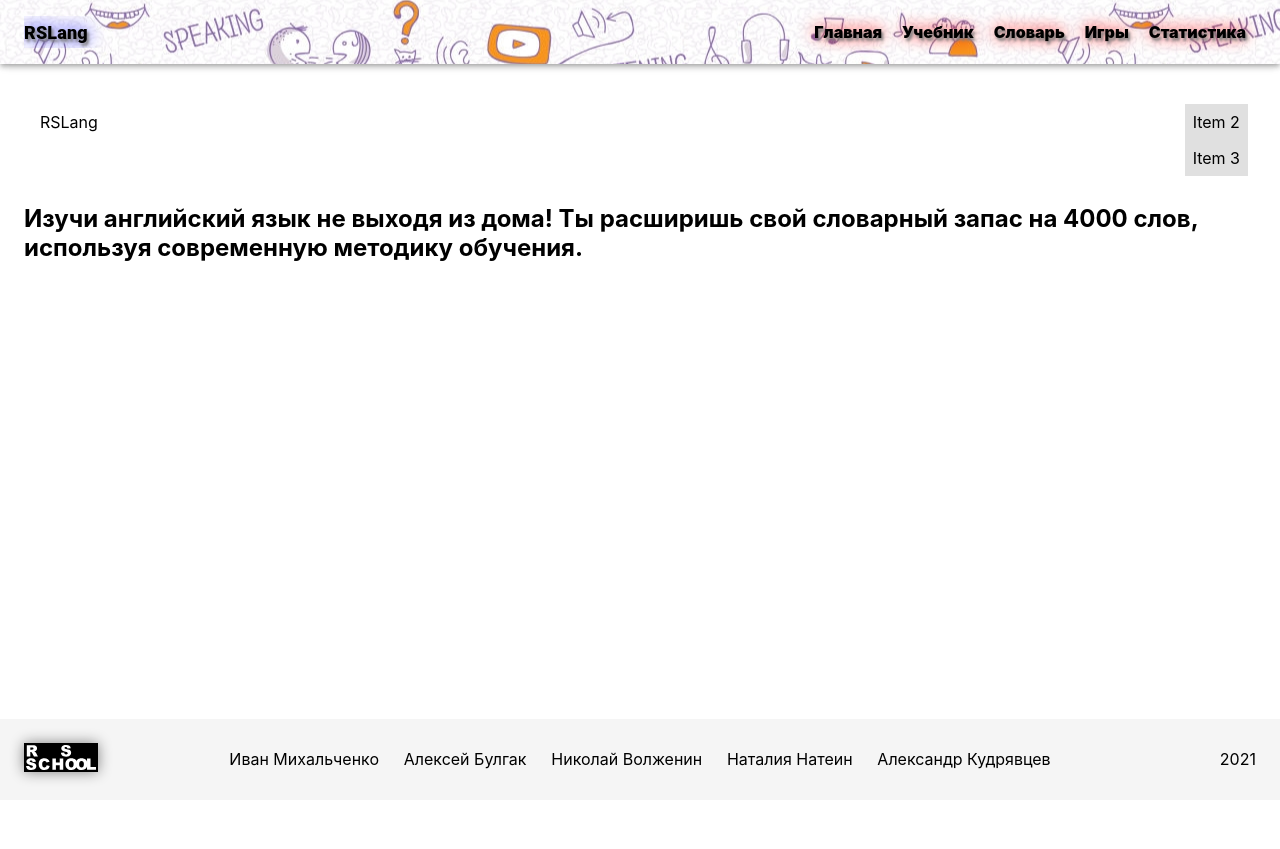
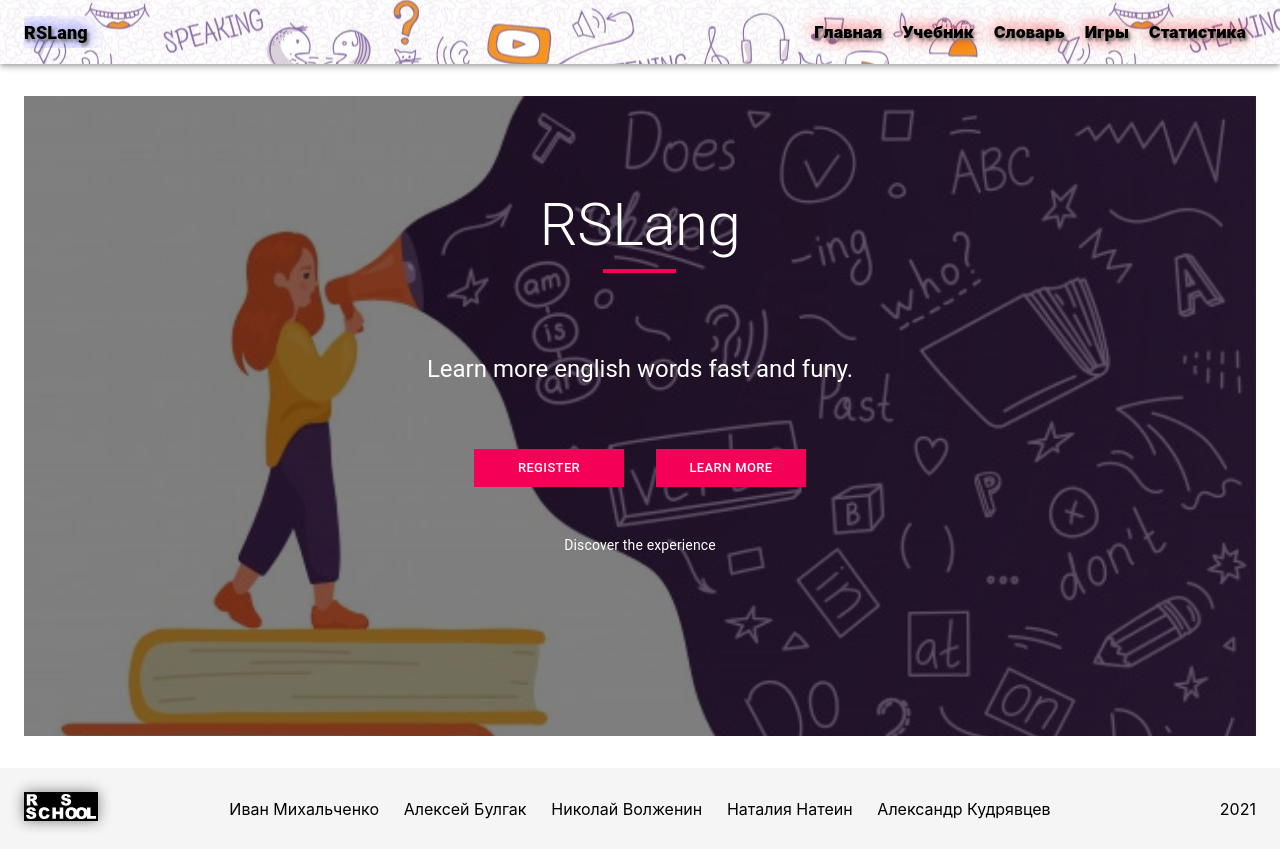
Before and after one commit to natein/rslang, a React (Create React App) app: page / in a window 1280 px wide. Before the commit the page ends 800 px from the top, so only its background shows below. Built offline with nearby package versions, Linux system fonts and the light colour scheme.

Commit message:
feat: some new content in home page

```diff
--- /dev/null
+++ b/src/components/HomePage/Button.jsx
@@ -0,0 +1,24 @@
+import { withStyles } from '@material-ui/core/styles';
+import Button from '@material-ui/core/Button';
+
+export default withStyles((theme) => ({
+  root: {
+    borderRadius: 0,
+    fontWeight: theme.typography.fontWeightMedium,
+    fontFamily: theme.typography.fontFamilySecondary,
+    padding: theme.spacing(2, 4),
+    fontSize: theme.typography.pxToRem(14),
+    boxShadow: 'none',
+    '&:active, &:focus': {
+      boxShadow: 'none',
+    },
+  },
+  sizeSmall: {
+    padding: theme.spacing(1, 3),
+    fontSize: theme.typography.pxToRem(13),
+  },
+  sizeLarge: {
+    padding: theme.spacing(2, 5),
+    fontSize: theme.typography.pxToRem(16),
+  },
+}))(Button);
--- a/src/components/HomePage/HomePage.jsx
+++ b/src/components/HomePage/HomePage.jsx
@@ -1,32 +1,80 @@
 import React from 'react';
-import Box from '@material-ui/core/Box';
+import { withStyles, makeStyles } from '@material-ui/core/styles';
+import Button from './Button';
+import Typography from './Typography';
+import ProductHeroLayout from './ProductHeroLayout';
+import backgroundImage from '../../assets/main_bg.jpg';
 
-// import background from "../../assets/main_bg.jpg";
+const useStyles = makeStyles((theme) => ({
+    background: {
+        backgroundImage: `url(${backgroundImage})`,
+        backgroundColor: '#7fc7d9', // Average color of the background image.
+        // backgroundPosition: 'center',
+        //     height: '100%',
+        //     width: '100%',
+        //     objectFit: 'cover',
+        // objectPosition: 'bottom',
+        // backgroundSize: 'cover',
+    },
+    button: {
+        minWidth: 150,
+        margin: '1rem',
+    },
+    h5: {
+        marginBottom: theme.spacing(4),
+        marginTop: theme.spacing(4),
+        [theme.breakpoints.up('sm')]: {
+            marginTop: theme.spacing(10),
+        },
+    },
+    more: {
+        marginTop: theme.spacing(2),
+    },
+    buttonCont: {
+        padding: theme.spacing(2),
+    },
+}));
 
 function HomePage() {
+    const classes = useStyles();
 
     return (
-        <div style={{ width: '100%' }}>
-          <Box display="flex" p={1}>
-            <Box p={1} flexGrow={1}>
-            RSLang
-            </Box>
-            {/* <div style={{ backgroundImage: `url(${background})` }}> */}
-            <div>
-            <Box p={1} bgcolor="grey.300">
-              Item 2
-            </Box>
-            <Box p={1} bgcolor="grey.300">
-              Item 3
-            </Box>
+        <ProductHeroLayout backgroundClassName={classes.background}>
+            {/* Increase the network loading priority of the background image. */}
+            <img style={{ display: 'none' }} src={backgroundImage} alt="increase priority" />
+            <Typography color="inherit" align="center" variant="h2" marked="center">
+                RSLang
+            </Typography>
+            <Typography color="inherit" align="center" variant="h5" className={classes.h5}>
+                Learn more english words fast and funy.
+            </Typography>
+            <div className={classes.buttonCont}>
+                <Button
+                    color="secondary"
+                    variant="contained"
+                    size="small"
+                    className={classes.button}
+                    component="a"
+                    // href="/premium-themes/onepirate/sign-up/"
+                >
+                    Register
+                </Button>
+                <Button
+                    color="secondary"
+                    variant="contained"
+                    size="small"
+                    className={classes.button}
+                    component="a"
+                    // href="/premium-themes/onepirate/sign-up/"
+                >
+                    Learn More
+                </Button>
             </div>
-          </Box>
-          <h2>
-                Изучи английский язык не выходя из дома! Ты расширишь свой словарный запас на 4000 слов, используя
-                современную методику обучения.
-            </h2>
-        </div>
-      );
+            <Typography variant="body2" color="inherit" className={classes.more}>
+                Discover the experience
+            </Typography>
+        </ProductHeroLayout>
+    );
 }
 
 export default HomePage;
--- /dev/null
+++ b/src/components/HomePage/ProductHeroLayout.jsx
@@ -0,0 +1,68 @@
+import React from 'react';
+import PropTypes from 'prop-types';
+import clsx from 'clsx';
+import { withStyles } from '@material-ui/core/styles';
+import Container from '@material-ui/core/Container';
+
+const styles = (theme) => ({
+  root: {
+    color: theme.palette.common.white,
+    position: 'relative',
+    display: 'flex',
+    alignItems: 'center',
+    [theme.breakpoints.up('sm')]: {
+      height: '80vh',
+      minHeight: 500,
+      maxHeight: 1400,
+    },
+  },
+  container: {
+    marginTop: theme.spacing(3),
+    marginBottom: theme.spacing(14),
+    display: 'flex',
+    flexDirection: 'column',
+    alignItems: 'center',
+  },
+  backdrop: {
+    position: 'absolute',
+    left: 0,
+    right: 0,
+    top: 0,
+    bottom: 0,
+    backgroundColor: theme.palette.common.black,
+    opacity: 0.5,
+    zIndex: -1,
+  },
+  background: {
+    position: 'absolute',
+    left: 0,
+    right: 0,
+    top: 0,
+    bottom: 0,
+    backgroundSize: 'cover',
+    backgroundRepeat: 'no-repeat',
+    zIndex: -2,
+  },
+});
+
+function ProductHeroLayout(props) {
+  const { backgroundClassName, children, classes } = props;
+
+  return (
+    <section className={classes.root}>
+      <Container className={classes.container}>
+        {children}
+        <div className={classes.backdrop} />
+        <div className={clsx(classes.background, backgroundClassName)} />
+      </Container>
+    </section>
+  );
+}
+
+ProductHeroLayout.propTypes = {
+  backgroundClassName: PropTypes.string.isRequired,
+  children: PropTypes.node.isRequired,
+  classes: PropTypes.object.isRequired,
+};
+
+export default withStyles(styles)(ProductHeroLayout);
--- /dev/null
+++ b/src/components/HomePage/Typography.jsx
@@ -0,0 +1,68 @@
+import React from 'react';
+import PropTypes from 'prop-types';
+import { withStyles } from '@material-ui/core/styles';
+import { capitalize } from '@material-ui/core/utils';
+import MuiTypography from '@material-ui/core/Typography';
+
+const styles = (theme) => ({
+  markedH2Center: {
+    height: 4,
+    width: 73,
+    display: 'block',
+    margin: `${theme.spacing(1)}px auto 0`,
+    backgroundColor: theme.palette.secondary.main,
+  },
+  markedH3Center: {
+    height: 4,
+    width: 55,
+    display: 'block',
+    margin: `${theme.spacing(1)}px auto 0`,
+    backgroundColor: theme.palette.secondary.main,
+  },
+  markedH4Center: {
+    height: 4,
+    width: 55,
+    display: 'block',
+    margin: `${theme.spacing(1)}px auto 0`,
+    backgroundColor: theme.palette.secondary.main,
+  },
+  markedH6Left: {
+    height: 2,
+    width: 28,
+    display: 'block',
+    marginTop: theme.spacing(0.5),
+    background: 'currentColor',
+  },
+});
+
+const variantMapping = {
+  h1: 'h1',
+  h2: 'h1',
+  h3: 'h1',
+  h4: 'h1',
+  h5: 'h3',
+  h6: 'h2',
+  subtitle1: 'h3',
+};
+
+function Typography(props) {
+  const { children, classes, marked = false, variant, ...other } = props;
+
+  return (
+    <MuiTypography variantMapping={variantMapping} variant={variant} {...other}>
+      {children}
+      {marked ? (
+        <span className={classes[`marked${capitalize(variant) + capitalize(marked)}`]} />
+      ) : null}
+    </MuiTypography>
+  );
+}
+
+Typography.propTypes = {
+  children: PropTypes.node,
+  classes: PropTypes.object.isRequired,
+  marked: PropTypes.oneOf([false, 'center', 'left']),
+  variant: PropTypes.string,
+};
+
+export default withStyles(styles)(Typography);
```
Also changed, not shown: src/assets/main_bg.jpg.
